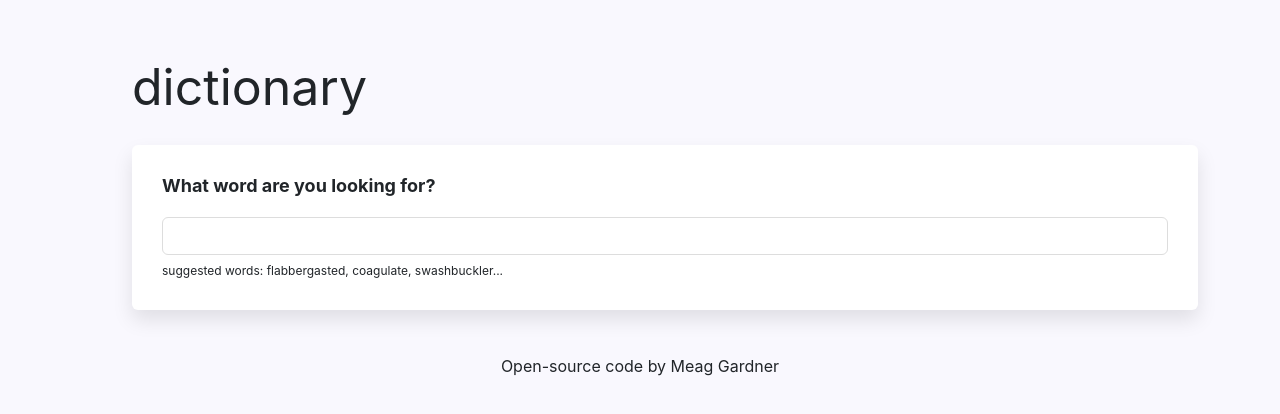
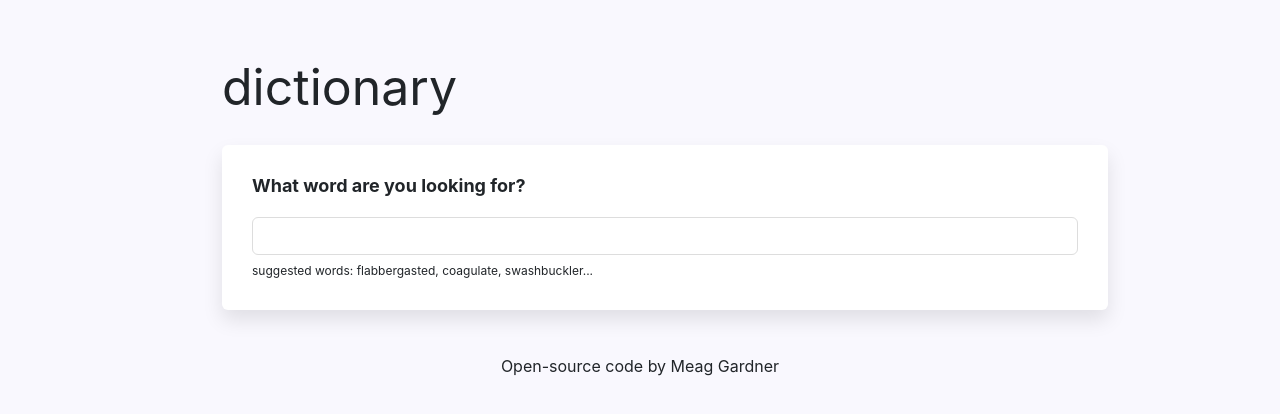
Before and after one commit to meageliz/suave-dictionary-app, a React (Create React App) app: page / in a window 1280 px wide. Shown: the top 414 px of the page. Built offline with nearby package versions, Linux system fonts and the light colour scheme; no server answers.

Commit message:
Adjusted app styling

```diff
--- a/src/App.css
+++ b/src/App.css
@@ -4,6 +4,11 @@ body {
 
 a {
   color: #9670f4;
+}
+
+.App {
+  max-width: 960px;
+  margin: 0 auto;
 }
 
 .App header {
```
